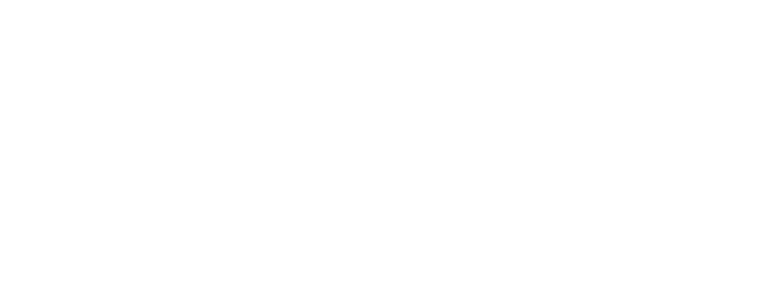
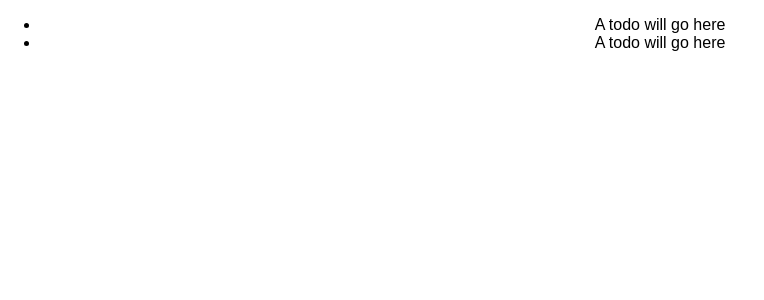
Before and after one commit to flipmtf/module-two, a React (Create React App) app in the folder react-to-do/: page / in a window 1280 px wide. Shown: the top 300 px of the page, without its empty margins (0-764 px from the left). Built offline with nearby package versions, Linux system fonts and the light colour scheme.

Commit message:
Checkpoint 6 complete

```diff
--- a/react-to-do/src/App.js
+++ b/react-to-do/src/App.js
@@ -1,10 +1,15 @@
 import React, { Component } from 'react';
 import './App.css';
+import ToDo from './components/ToDo.js';
 
 class App extends Component {
   render() {
     return (
       <div className="App">
+        <ul>
+          <ToDo />
+          <ToDo />
+        </ul>
       </div>
     );
   }
--- /dev/null
+++ b/react-to-do/src/components/ToDo.js
@@ -0,0 +1,11 @@
+import React, { Component } from 'react';
+
+class ToDo extends Component {
+  render() {
+    return (
+      <li> A todo will go here </li>
+    );
+  }
+}
+
+export default ToDo;
```
